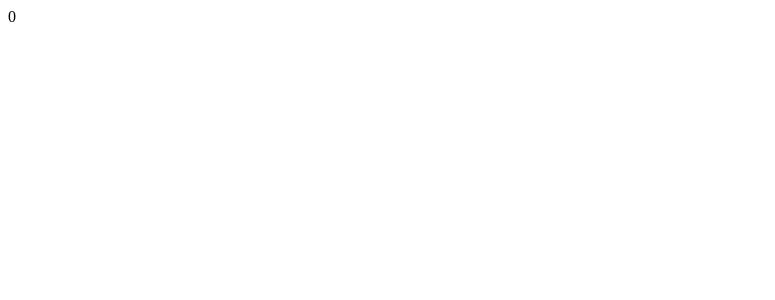
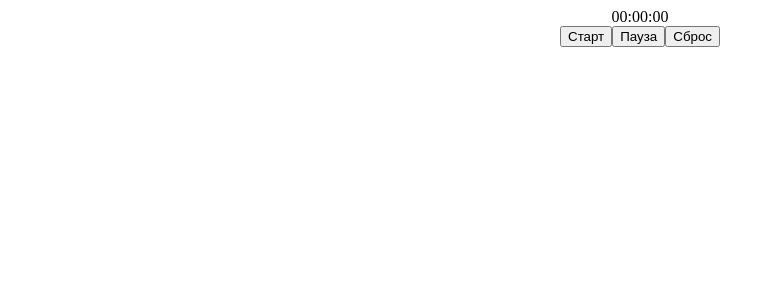
Before and after one commit to Paronim/stopwatch, a Vue app: page / in a window 1280 px wide. Shown: the top 300 px of the page, without its empty margins (0-775 px from the left). Built offline with nearby package versions, Linux system fonts and the light colour scheme.

Commit message:
start счетчика

```diff
--- a/src/components/Stopwatch.vue
+++ b/src/components/Stopwatch.vue
@@ -2,18 +2,66 @@
   <div class="wrapper-stopwatch">
     <div class="stopwatch-list" v-for="( stopwatch, index ) in stopwatches" :key="index">
       <div class="stopwatch-element">
-        {{ stopwatch }}
+        {{ stopwatch.stopwatch }}
+        <div class="stopwatch-button">
+          <button @click="start(index)">Старт</button>
+          <button @click="pause(index)">Пауза</button>
+          <button @click="stop(index)">Сброс</button>
+        </div>
       </div>
     </div>
   </div>
 </template>
 
 <script setup>
-  import { ref } from 'vue'
+  import { computed, ref } from 'vue'
 
-  const stopwatches = ref([0])
+  const stopwatches = ref([
+    {
+    stopwatch: '00:00:00',
+    status: null
+    }
+  ])
+
+
+
+  const start = async (index) => {
+    stopwatches.value[index].status = true
+
+    let hours = 0;
+    let minutes = 0;
+    let seconds = 0;
+
+  const startInterval = setInterval(() => {
+    if(seconds < 60){
+      seconds++
+    } else if(minutes < 60){
+      seconds = 0;
+      minutes++
+    } else {
+      minutes = 0;
+      hours++
+    }
+    stopwatches.value[index].stopwatch =  `${hours}:${minutes}:${seconds}`
+  } , 1000)
+  stopwatches.value[index].status = startInterval
+  }
+
+  const pause = (index) => {
+
+  }
+
+  const stop = (index) => {
+    stopwatches.value[index].status = false
+    stopwatches.value[index].stopwatch = '00:00:00'
+  }
+
 </script>
 
 <style lang="scss">
-
+  .stopwatch-element{
+    display: flex;
+    flex-direction: column;
+    align-items: center;
+  }
 </style>
```
